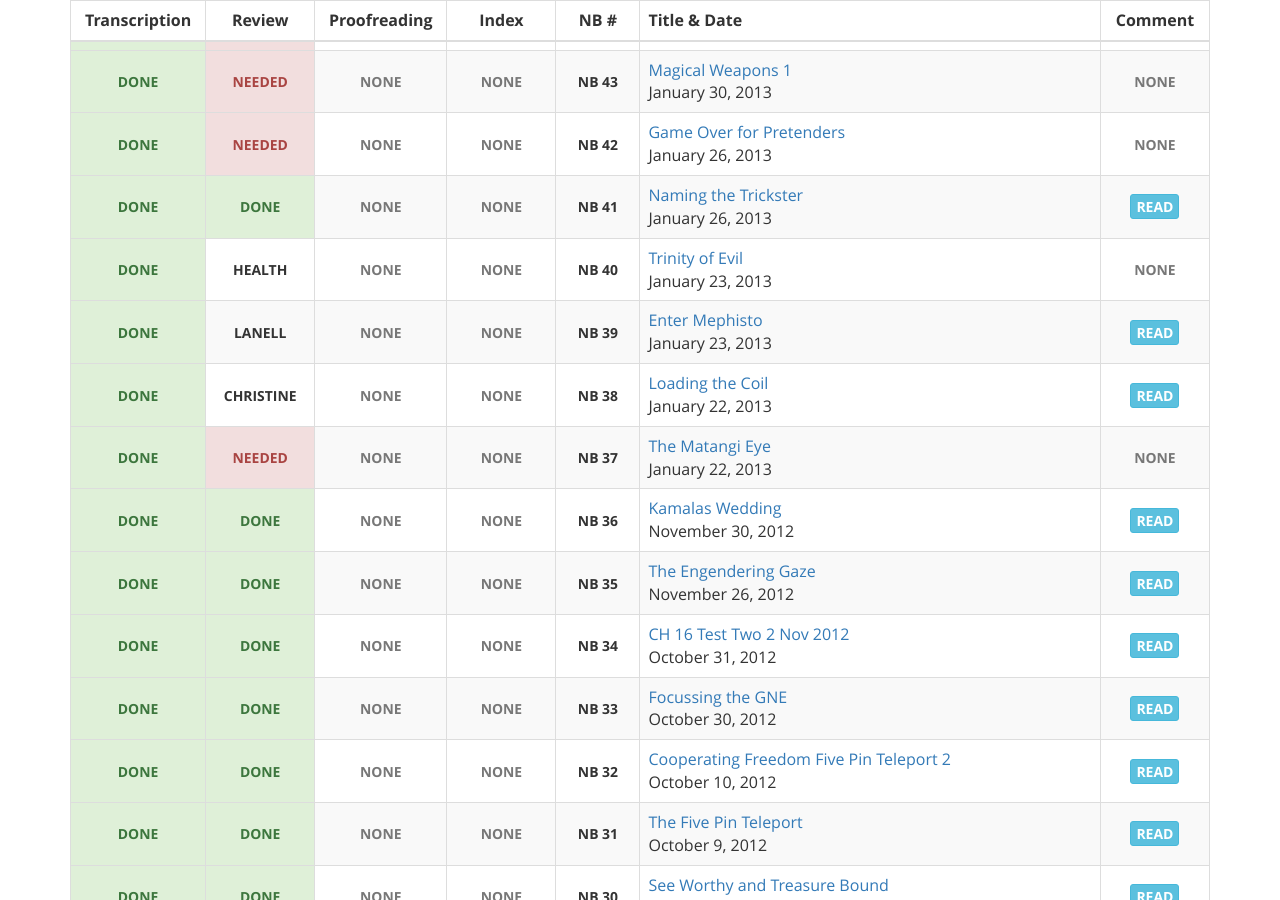
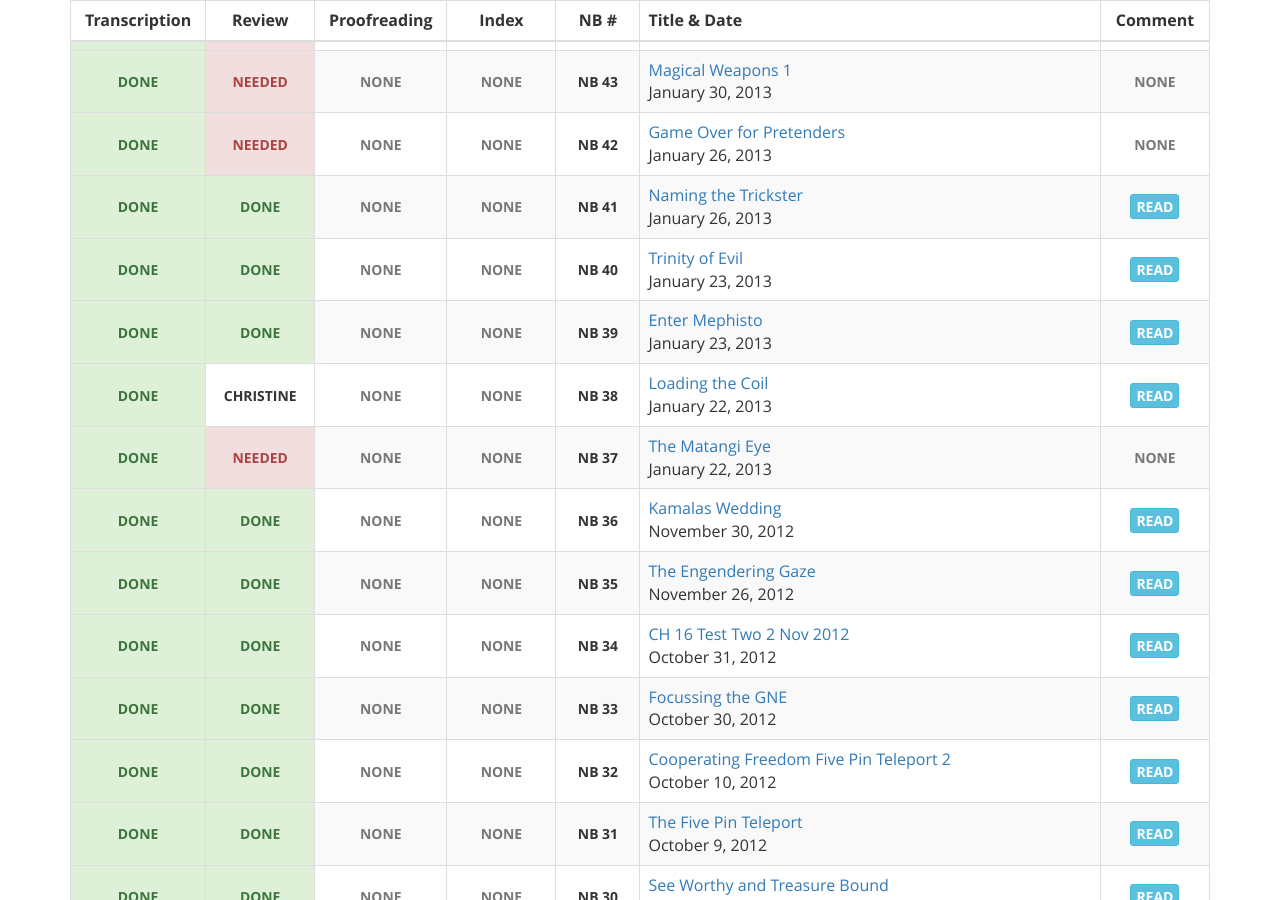
Before and after one commit to gaiaspora/gaiaspora.github.io, a Jekyll site: the page built from content/navigator-briefings.markdown, in a window 1280 px wide and 900 px high, scrolled down 6090 px. Built offline with Jekyll 4.4.1, drawn with Linux system fonts in a browser that asks for light colours.

Commit message:
Update nb.yaml

```diff
--- a/_data/nb.yaml
+++ b/_data/nb.yaml
@@ -837,21 +837,21 @@
 
 - NB: "40"
   Transcription: "done"
-  Review: "health"
+  Review: "done"
   Proofreading: "none"
   Index: "none"
   Title: "Trinity of Evil"
   Date: "January 23, 2013"
-  Comment: ""
+  Comment: "heath"
 
 - NB: "39"
   Transcription: "done"
-  Review: "LaNell"
+  Review: "done"
   Proofreading: "none"
   Index: "none"
   Title: "Enter Mephisto"
   Date: "January 23, 2013"
-  Comment: "This is improved and cleaned up automatic transcription, so it definitely needs more love. Like Bronco wrote: It is not perfect but it is a lot better than what it was."
+  Comment: "LaNell/This is improved and cleaned up automatic transcription, so it definitely needs more love. Like Bronco wrote: It is not perfect but it is a lot better than what it was."
 
 - NB: "38"
   Transcription: "done"
```
